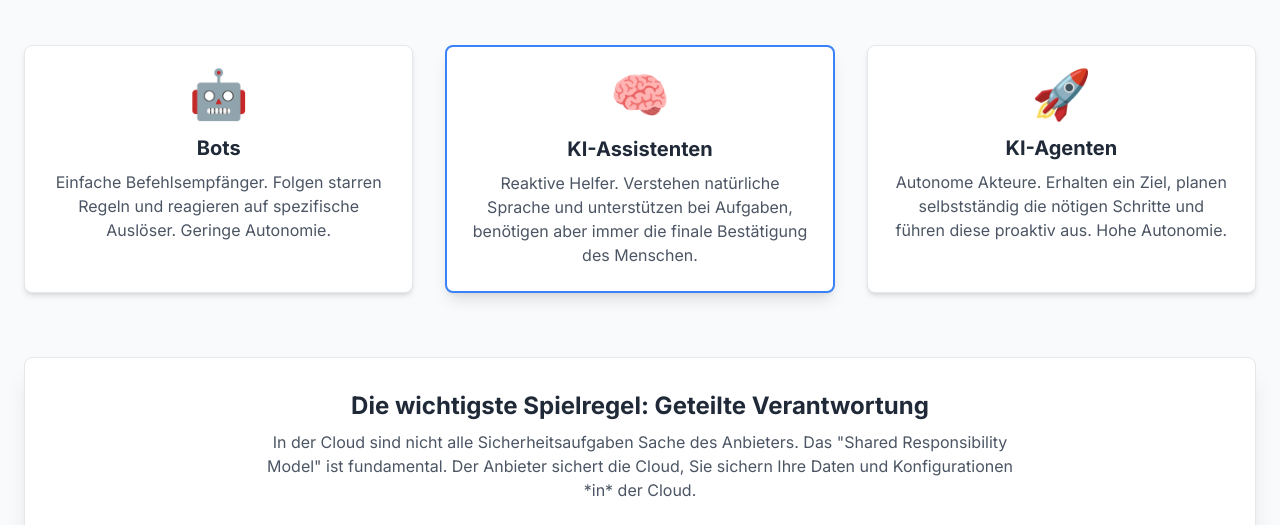
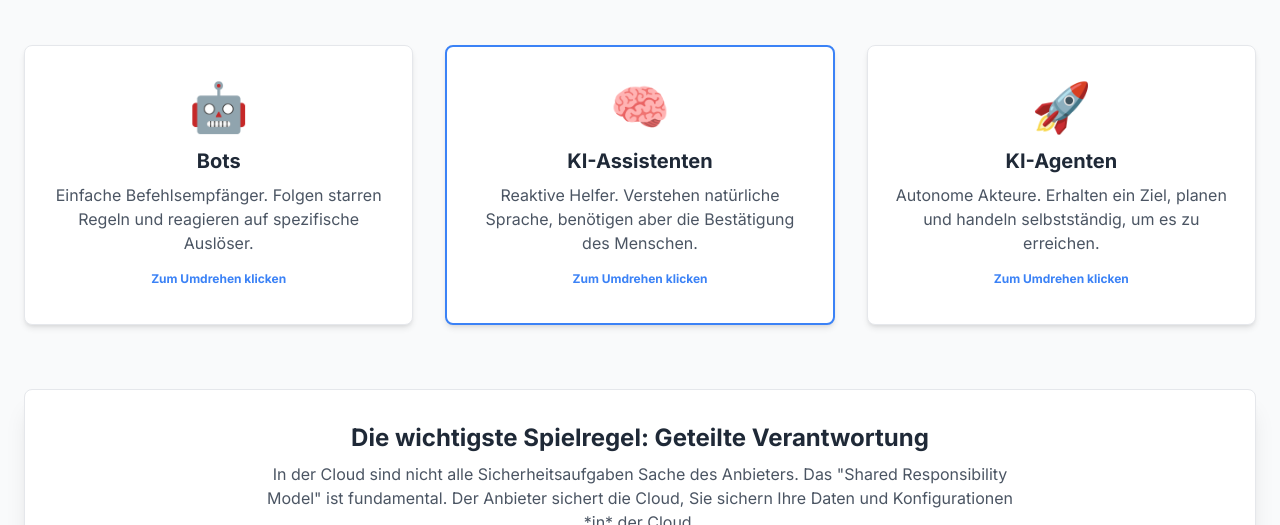
Before and after one commit to Unisvet/cloud-sicherheit, a plain HTML site: page index.html in a window 1280 px wide. Shown: the part 683-1208 px from the top of the page. Drawn offline with nearby package versions, Linux system fonts and the light colour scheme.

Commit message:
Update index.html

```diff
--- a/index.html
+++ b/index.html
@@ -12,7 +12,7 @@
     <!-- Chosen Palette: Calm Harmony -->
     <!-- Application Structure Plan: Die Anwendung ist als geführte, thematische Reise konzipiert, die von allgemeinen zu spezifischen Konzepten führt. Sie beginnt mit einer fesselnden Einführung (der "Super-Praktikant"), erklärt dann die Grundlagen (Was ist ein Agent, warum die Cloud), stellt die Risiken interaktiv dar (OWASP Top 3), bietet einen dynamischen Lösungs-Dashboard (Vergleich der Cloud-Anbieter) und schließt mit einer praktischen, umsetzbaren Checkliste. Diese nicht-lineare, thematische Struktur wurde gewählt, um die Benutzerfreundlichkeit zu maximieren und den Teilnehmern eines Workshops zu ermöglichen, die für sie relevantesten Informationen schnell zu finden und zu verinnerlichen, anstatt sich durch einen langen, linearen Bericht arbeiten zu müssen. Die Interaktivität fördert das Engagement und das Verständnis. -->
     <!-- Visualization & Content Choices:
-        - Report Info: Evolution von Bots zu Agenten -> Goal: Vergleichen & Informieren -> Viz/Method: Interaktive Karten mit aufklappbaren Details (HTML/CSS/JS) -> Interaction: Klick -> Justification: Direkter visueller Vergleich der Komplexität und Autonomie.
+        - Report Info: Evolution von Bots zu Agenten -> Goal: Vergleichen & Informieren -> Viz/Method: Interaktive, umdrehbare Karten (HTML/CSS/JS) -> Interaction: Klick -> Justification: Direkter visueller Vergleich der Komplexität und Autonomie mit konkreten Beispielen auf der Rückseite.
         - Report Info: Shared Responsibility Model (Tabelle 1) -> Goal: Klären & Informieren -> Viz/Method: Interaktives Diagramm (HTML/CSS/JS) -> Interaction: Hover/Klick auf IaaS/PaaS/SaaS -> Justification: Macht ein trockenes, aber kritisches Konzept greifbar und leicht verständlich.
         - Report Info: OWASP Top 3 Risiken -> Goal: Warnen & Aufklären -> Viz/Method: Tab-basierte interaktive Karten mit Analogie-Icons (HTML/CSS/JS) -> Interaction: Klick auf Tabs -> Justification: Fokussiert auf die wichtigsten Bedrohungen und nutzt die eingängigen Analogien des Berichts für besseres Behalten.
         - Report Info: Vergleich der Sicherheits-Tools (Tabelle 2) -> Goal: Vergleichen & Entscheiden helfen -> Viz/Method: Dynamisches Balkendiagramm (Chart.js) -> Interaction: Auswahl des Cloud-Anbieters per Button -> Justification: Visualisiert den direkten Vergleich der Anbieter-Features, was eine zentrale Anforderung war, und macht die Daten leichter verdaulich als eine reine Tabelle.
@@ -28,6 +28,13 @@
         .tab-inactive { background-color: #E5E7EB; color: #374151; }
         .responsibility-block { transition: all 0.3s ease-in-out; }
         .responsibility-block.active { transform: scale(1.05); box-shadow: 0 10px 15px -3px rgba(0, 0, 0, 0.1), 0 4px 6px -2px rgba(0, 0, 0, 0.05); }
+
+        .flip-card { background-color: transparent; width: 100%; height: 280px; perspective: 1000px; cursor: pointer; }
+        .flip-card-inner { position: relative; width: 100%; height: 100%; text-align: center; transition: transform 0.7s; transform-style: preserve-3d; }
+        .flip-card.is-flipped .flip-card-inner { transform: rotateY(180deg); }
+        .flip-card-front, .flip-card-back { position: absolute; width: 100%; height: 100%; -webkit-backface-visibility: hidden; backface-visibility: hidden; display: flex; flex-direction: column; justify-content: center; align-items: center; padding: 1.5rem; border-radius: 0.5rem; box-shadow: 0 4px 6px -1px rgba(0,0,0,0.1), 0 2px 4px -1px rgba(0,0,0,0.06); }
+        .flip-card-front { background-color: white; }
+        .flip-card-back { background-color: #3B82F6; color: white; transform: rotateY(180deg); }
     </style>
 </head>
 <body class="bg-gray-50 text-gray-800">
@@ -77,21 +84,48 @@
                     <p class="mt-4 text-lg text-gray-600 max-w-2xl mx-auto">Um die Sicherheit zu meistern, müssen wir zwei Grundlagen verstehen: Was genau ein KI-Agent ist und warum die Cloud sein Zuhause ist.</p>
                 </div>
 
-                <div class="grid md:grid-cols-3 gap-8 mb-16 text-center">
-                    <div class="bg-white p-6 rounded-lg shadow-md border border-gray-200">
+                <div class="grid md:grid-cols-3 gap-8 mb-16">
+                    <div class="flip-card">
+                        <div class="flip-card-inner">
+                            <div class="flip-card-front border border-gray-200">
                                 <div class="text-5xl mb-4">🤖</div>
                                 <h3 class="text-xl font-bold mb-2">Bots</h3>
-                        <p class="text-gray-600">Einfache Befehlsempfänger. Folgen starren Regeln und reagieren auf spezifische Auslöser. Geringe Autonomie.</p>
+                                <p class="text-gray-600">Einfache Befehlsempfänger. Folgen starren Regeln und reagieren auf spezifische Auslöser.</p>
+                                <span class="mt-4 text-xs text-blue-500 font-semibold">Zum Umdrehen klicken</span>
                             </div>
-                    <div class="bg-white p-6 rounded-lg shadow-lg border-2 border-blue-500">
+                            <div class="flip-card-back">
+                                <h4 class="font-bold text-lg mb-2">Beispiel</h4>
+                                <p>"Ein Chatbot, der auf das Stichwort 'Öffnungszeiten' immer mit 'Mo-Fr, 9-17 Uhr' antwortet."</p>
+                            </div>
+                        </div>
+                    </div>
+                    <div class="flip-card">
+                        <div class="flip-card-inner">
+                            <div class="flip-card-front border-2 border-blue-500">
                                 <div class="text-5xl mb-4">🧠</div>
                                 <h3 class="text-xl font-bold mb-2">KI-Assistenten</h3>
-                        <p class="text-gray-600">Reaktive Helfer. Verstehen natürliche Sprache und unterstützen bei Aufgaben, benötigen aber immer die finale Bestätigung des Menschen.</p>
+                                <p class="text-gray-600">Reaktive Helfer. Verstehen natürliche Sprache, benötigen aber die Bestätigung des Menschen.</p>
+                                <span class="mt-4 text-xs text-blue-500 font-semibold">Zum Umdrehen klicken</span>
                             </div>
-                    <div class="bg-white p-6 rounded-lg shadow-md border border-gray-200">
+                            <div class="flip-card-back">
+                                <h4 class="font-bold text-lg mb-2">Beispiel</h4>
+                                <p>"Sie sagen: 'Siri, sende eine SMS an Mama.' Der Assistent fragt: 'Was soll ich schreiben?' und wartet auf Ihre Bestätigung."</p>
+                            </div>
+                        </div>
+                    </div>
+                    <div class="flip-card">
+                        <div class="flip-card-inner">
+                            <div class="flip-card-front border border-gray-200">
                                 <div class="text-5xl mb-4">🚀</div>
                                 <h3 class="text-xl font-bold mb-2">KI-Agenten</h3>
-                        <p class="text-gray-600">Autonome Akteure. Erhalten ein Ziel, planen selbstständig die nötigen Schritte und führen diese proaktiv aus. Hohe Autonomie.</p>
+                                <p class="text-gray-600">Autonome Akteure. Erhalten ein Ziel, planen und handeln selbstständig, um es zu erreichen.</p>
+                                <span class="mt-4 text-xs text-blue-500 font-semibold">Zum Umdrehen klicken</span>
+                            </div>
+                            <div class="flip-card-back">
+                                <h4 class="font-bold text-lg mb-2">Beispiel</h4>
+                                <p>"Ziel: 'Buche mir einen günstigen Flug nach München für nächsten Montag.' Der Agent sucht, vergleicht und bucht den Flug autonom."</p>
+                            </div>
+                        </div>
                     </div>
                 </div>
 
@@ -320,6 +354,13 @@
                 mobileMenu.classList.toggle('hidden');
             });
 
+            const flipCards = document.querySelectorAll('.flip-card');
+            flipCards.forEach(card => {
+                card.addEventListener('click', function() {
+                    this.classList.toggle('is-flipped');
+                });
+            });
+
             const riskTabs = document.querySelectorAll('.risk-tab');
             const riskContents = document.querySelectorAll('.risk-content');
 
```
Lines whose indentation alone changed are shown as unchanged.
